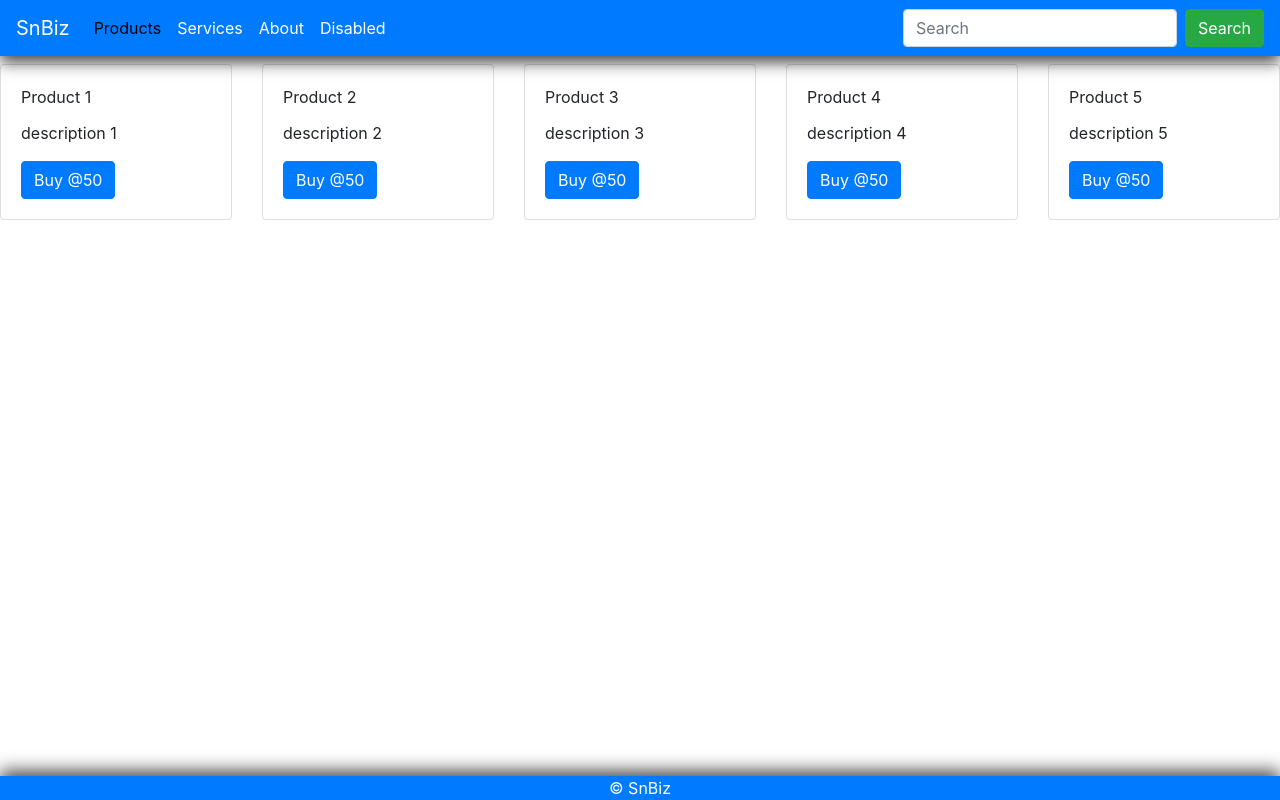
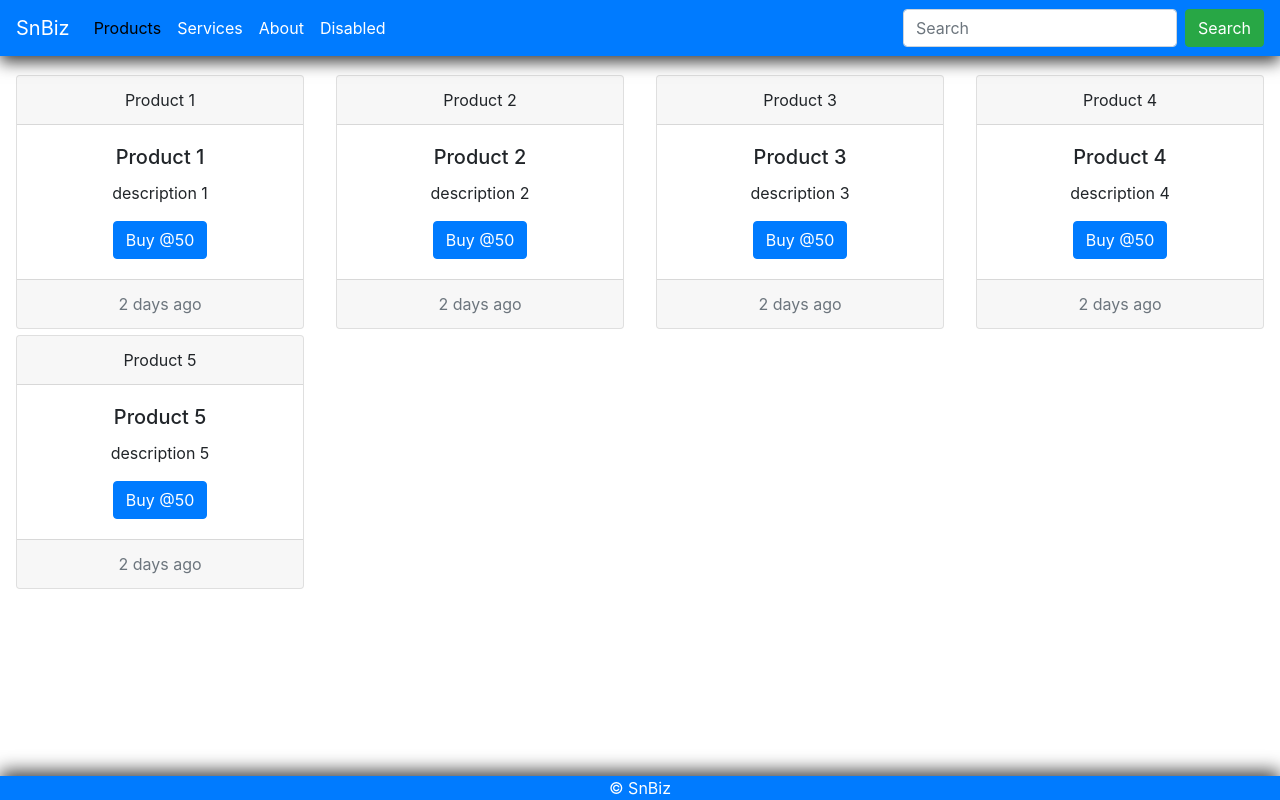
Before and after one commit to swapnilnakate7/sn-businessapp-a5, an Angular app: page /products in a window 1280 px wide. Built offline with nearby package versions, Linux system fonts and the light colour scheme.

Commit message:
UI changes for products list and offered services list change

```diff
--- /dev/null
+++ b/src/app/app-routing.module.ts
@@ -0,0 +1,34 @@
+import { NgModule } from '@angular/core';
+import { RouterModule, Router, Routes } from '@angular/router';
+import { SnHomeComponent } from './sn-home/sn-home.component';
+import { SnProductsComponent } from './sn-products/sn-products.component';
+import { SnServicesComponent } from './sn-services/sn-services.component';
+
+const appRoutes: Routes = [
+    {
+        path: '',
+        component: SnHomeComponent
+    },
+    {
+        path: 'home',
+        component: SnHomeComponent
+    },
+    {
+        path: 'products',
+        component: SnProductsComponent
+    },
+    {
+        path: 'services',
+        component: SnServicesComponent
+    },
+
+    { path: '**', redirectTo: 'home' }
+];
+
+@NgModule({
+    imports: [RouterModule.forRoot(appRoutes)],
+    exports: [RouterModule]
+})
+export class AppRoutingModule {
+
+}
--- a/src/app/app.module.ts
+++ b/src/app/app.module.ts
@@ -1,39 +1,17 @@
 import { BrowserModule } from '@angular/platform-browser';
 import { NgModule } from '@angular/core';
+import { HttpClientModule } from '@angular/common/http';
 
 
 import { AppComponent } from './app.component';
-
 import { SnSliderComponent } from './sn-slider/sn-slider.component';
 import { SnHeaderComponent } from './sn-header/sn-header.component';
 import { SnFooterComponent } from './sn-footer/sn-footer.component';
 import { SnProductsComponent } from './sn-products/sn-products.component';
 import { SnServicesComponent } from './sn-services/sn-services.component';
 import { SnHomeComponent } from './sn-home/sn-home.component';
-import { RouterModule, Routes } from '@angular/router';
-import { HttpClientModule } from '@angular/common/http';
+import { AppRoutingModule } from './app-routing.module';
 
-//   import * as $  from 'jquery';
-const appRoutes: Routes = [
-  {
-    path: '',
-    component: SnHomeComponent
-  },
-  {
-    path: 'home',
-    component: SnHomeComponent
-  },
-  {
-    path: 'products',
-    component: SnProductsComponent
-  },
-  {
-    path: 'services',
-    component: SnServicesComponent
-  },
-
-  { path: '**', redirectTo: 'home' }
-];
 @NgModule({
   declarations: [
     AppComponent,
@@ -46,8 +24,8 @@ const appRoutes: Routes = [
   ],
   imports: [
     BrowserModule,
-    RouterModule.forRoot(appRoutes),
-    HttpClientModule
+    HttpClientModule,
+    AppRoutingModule
   ],
   providers: [],
   bootstrap: [AppComponent]
--- a/src/app/services/configure.service.ts
+++ b/src/app/services/configure.service.ts
@@ -2,6 +2,7 @@ import { Injectable, OnInit, Output, EventEmitter } from '@angular/core';
 import { HttpClient } from '@angular/common/http';
 import { Feature } from '../sn-models/sn-features.model';
 import { environment } from '../../environments/environment';
+import { Subject } from 'rxjs/index';
 
 @Injectable({
   providedIn: 'root'
@@ -11,8 +12,8 @@ export class ConfigureService {
   private topMenu = [];
   private features: Feature[] = [];
   private CONFIG_URL = environment.CONFIG_URL;
-  themeUpdated = new EventEmitter<any>();
-  featuresUpdated = new EventEmitter<any>();
+  themeUpdated = new Subject<any>();
+  featuresUpdated = new Subject<any>();
   constructor(private http: HttpClient) { }
 
   setTheme(themeToSet: string) {
@@ -35,7 +36,7 @@ export class ConfigureService {
     features.forEach((feature: any) => {
       this.features.push(new Feature(feature.title, feature.desc, feature.url));
     });
-    this.featuresUpdated.emit(this.features);
+    this.featuresUpdated.next(this.features);
   }
 
   getFeatures() {
@@ -49,10 +50,10 @@ export class ConfigureService {
         this.setTheme(res.theme);
         this.setTopMenu(res.topMenu);
         this.setFeatures(res.features);
-        this.themeUpdated.emit(this.getTheme());
+        this.themeUpdated.next(this.getTheme());
       }, err => {
         this.setTheme('primary');
-        this.themeUpdated.emit(this.getTheme());
+        this.themeUpdated.next(this.getTheme());
       });
 
   }
--- a/src/app/services/product.service.ts
+++ b/src/app/services/product.service.ts
@@ -1,7 +1,8 @@
 import { Injectable, EventEmitter } from '@angular/core';
 import { HttpClient } from '@angular/common/http';
-import { Product } from '../sn-products/sn-product.model';
+import { Product } from '../sn-models/sn-product.model';
 import { environment } from '../../environments/environment';
+import { Subject } from 'rxjs/index';
 
 @Injectable({
   providedIn: 'root'
@@ -9,7 +10,7 @@ import { environment } from '../../environments/environment';
 export class ProductService {
   private productList: Product[] = [];
   private PRODUCTLIST_ENDPOINT = environment.PRODUCTS_URL;
-  productsUpdated = new EventEmitter<any>();
+  productsUpdated = new Subject<any>();
   constructor(private http: HttpClient) { }
 
   initProductList() {
@@ -26,7 +27,7 @@ export class ProductService {
     products.forEach((product: any) => {
       this.productList.push(new Product(product.title, product.price, product.description));
     });
-    this.productsUpdated.emit(null);
+    this.productsUpdated.next(null);
   }
 
   getProductList() {
--- /dev/null
+++ b/src/app/sn-models/sn-service.model.ts
@@ -0,0 +1,10 @@
+export class Service {
+    public name: string;
+    public description: string;
+    private price: number;
+
+    constructor(nameTobeSet: string, descriptionTobeSet: string) {
+        this.name = nameTobeSet;
+        this.description = descriptionTobeSet;
+    }
+}
--- a/src/app/sn-products/sn-products.component.css
+++ b/src/app/sn-products/sn-products.component.css
@@ -1,3 +1,8 @@
-.card-deck{
-    margin-top:1rem;
+.card-container{
+ margin:1.5rem auto auto;
+ width: 100%;
 }
+
+.card{
+    margin: 3px 1px 3px 1px;
+}
--- a/src/app/sn-products/sn-products.component.html
+++ b/src/app/sn-products/sn-products.component.html
@@ -1,9 +1,17 @@
-<div class="card-deck customContainer">
-<div class="card"  *ngFor="let product of products">
-
-  <div class="card-body" >
-      <div class="card-title">{{product.title}}</div>
-      <p class="card-text">{{product.description}}</p>
-      <button class="btn btn-primary" (click)="buy(product)">Buy @{{product.price}}</button>
+<div class="row card-container">
+  <div class="col-sm-3" *ngFor="let product of products">
+    <div class="card text-center ">
+      <div class="card-header">
+        {{product.title}}
+      </div>
+      <div class="card-body">
+        <h5 class="card-title">{{product.title}}</h5>
+        <p class="card-text">{{product.description}}</p>
+        <a href="#" class="btn btn-primary">Buy @{{product.price}}</a>
+      </div>
+      <div class="card-footer text-muted">
+        2 days ago
+      </div>
+    </div>
   </div>
-</div></div>
+</div>
--- a/src/app/sn-products/sn-products.component.ts
+++ b/src/app/sn-products/sn-products.component.ts
@@ -1,5 +1,5 @@
 import { Component, OnInit } from '@angular/core';
-import { Product } from './sn-product.model';
+import { Product } from '../sn-models/sn-product.model';
 import { ProductService } from '../services/product.service';
 @Component({
   selector: 'app-sn-products',
--- a/src/app/sn-services/sn-services.component.html
+++ b/src/app/sn-services/sn-services.component.html
@@ -1,3 +1,7 @@
-<p>
-  sn-services works!
-</p>
+<section>
+  <ul class="list-group">
+    <li class="list-group-item d-flex justify-content-between align-items-center" *ngFor="let service of services">
+{{service.name}}<span  class="btn btn-success">  More ></span>
+    </li>
+  </ul>
+</section>
--- a/src/app/sn-services/sn-services.component.ts
+++ b/src/app/sn-services/sn-services.component.ts
@@ -1,4 +1,6 @@
 import { Component, OnInit } from '@angular/core';
+
+import { Service } from '../sn-models/sn-service.model';
 
 @Component({
   selector: 'app-sn-services',
@@ -6,7 +8,7 @@ import { Component, OnInit } from '@angular/core';
   styleUrls: ['./sn-services.component.css']
 })
 export class SnServicesComponent implements OnInit {
-
+  services: Array<any> = [new Service('Servic 1', 'Description 1'), new Service('Servic 2', 'Description 2')];
   constructor() { }
 
   ngOnInit() {
```
Also changed, not shown: src/app/sn-models/sn-product.model.ts (renamed from src/app/sn-products/sn-product.model.ts).
